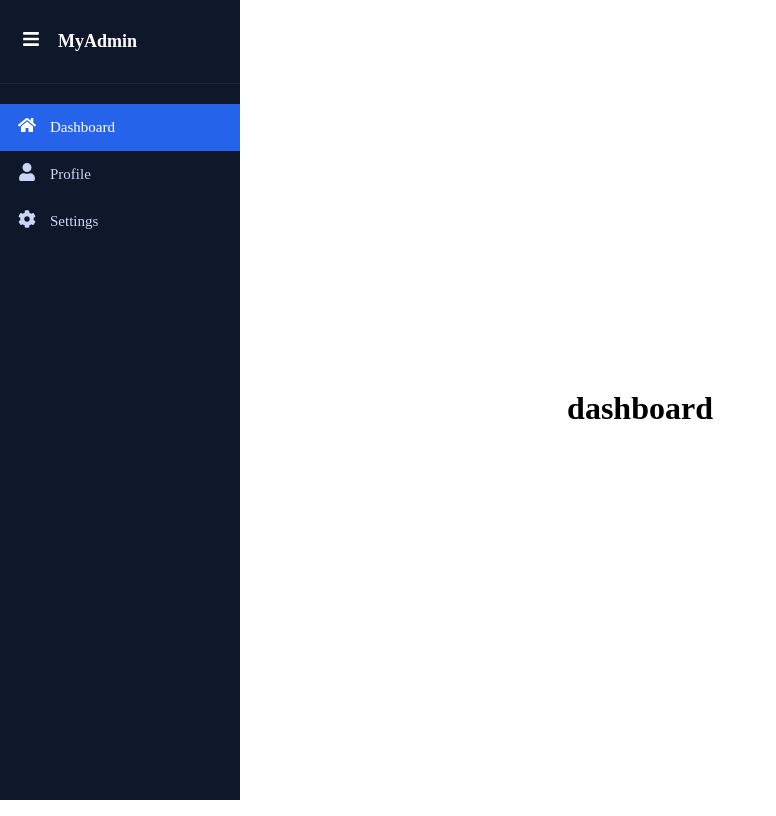
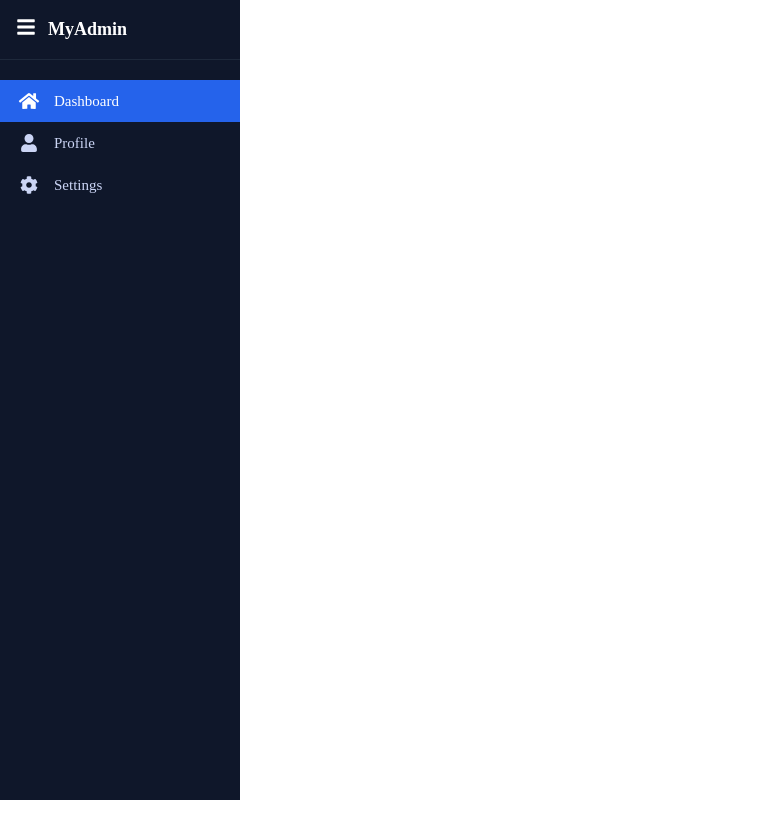
Before and after one commit to dheerajindoriya58-art/Sidebar, a React (Vite) app: page / in a window 1280 px wide. Shown: the whole page, without its empty margins (0-776 px from the left). Built offline with nearby package versions, Linux system fonts and the light colour scheme.

Commit message:
first commit

```diff
--- a/src/App.css
+++ b/src/App.css
@@ -1,47 +1,61 @@
+/* ========== RESET ========== */
+* {
+  margin: 0;
+  padding: 0;
+  box-sizing: border-box;
+}
+
+/* ========== SIDEBAR BASE ========== */
 .sidebar {
-  width: 240px;
-  height: 100vh;
-  background: #0f172a;
-  color: #fff;
   position: fixed;
   top: 0;
   left: 0;
-  transition: width 0.3s ease;
-  display: flex;
-  flex-direction: column;
+  height: 100vh;
+  background-color: #0f172a;   /* Dark Blue */
+  color: white;
+  width: 240px;
+  transition: all 0.3s ease;
+  overflow: hidden;
+  z-index: 1000;
 }
 
+/* ========== COLLAPSED MODE ========== */
 .sidebar.collapsed {
   width: 70px;
 }
 
+/* ========== HEADER ========== */
 .sidebar-header {
+  height: 60px;
   display: flex;
   align-items: center;
   gap: 12px;
-  padding: 16px;
+  padding: 0 16px;
   border-bottom: 1px solid #1e293b;
 }
 
-.logo {
+.sidebar-header h2 {
   font-size: 18px;
   font-weight: 600;
 }
 
+/* ========== TOGGLE BUTTON ========== */
 .toggle-btn {
   background: none;
   border: none;
-  color: #fff;
-  font-size: 18px;
+  color: white;
+  font-size: 20px;
   cursor: pointer;
 }
 
-.sidebar-nav {
+/* ========== NAV ========== */
+nav {
   display: flex;
   flex-direction: column;
   margin-top: 20px;
 }
 
+/* ========== NAV LINKS ========== */
 .nav-link {
   display: flex;
   align-items: center;
@@ -49,30 +63,57 @@
   padding: 12px 18px;
   color: #cbd5f5;
   text-decoration: none;
-  transition: background 0.2s;
+  font-size: 15px;
+  transition: background 0.2s ease;
 }
 
 .nav-link:hover {
-  background: #1e293b;
-  color: #fff;
-}
-
-.nav-link.active {
-  background: #2563eb;
+  background-color: #1e293b;
   color: white;
 }
 
-.icon {
-  font-size: 18px;
+/* ✅ Active Link */
+.nav-link.active {
+  background-color: #2563eb;   /* Blue */
+  color: white;
 }
 
-.text {
-  font-size: 15px;
+/* Icon Size */
+.nav-link svg {
+  font-size: 18px;
+  min-width: 22px;
 }
 
+/* ========== MOBILE RESPONSIVE ========== */
 
-.center{
-  display: grid;
-  place-items: center;
-  height: 100vh;
+/* ✅ Tablet and below */
+@media (max-width: 768px) {
+  .sidebar {
+    width: 200px;
+  }
+
+  .sidebar.collapsed {
+    width: 0;
+  }
+
+  .sidebar-header h2 {
+    font-size: 16px;
+  }
 }
+
+/* ✅ Mobile */
+@media (max-width: 480px) {
+  .sidebar {
+    width: 200px;
+    position: fixed;
+  }
+
+  .sidebar.collapsed {
+    width: 0;
+  }
+
+  .nav-link {
+    font-size: 14px;
+    padding: 10px 14px;
+  }
+}
--- a/src/components/Sidebar.jsx
+++ b/src/components/Sidebar.jsx
@@ -1,9 +1,8 @@
 import { NavLink } from "react-router-dom";
 import { FaHome, FaUser, FaCog, FaBars } from "react-icons/fa";
 import { useState } from "react";
-// import "./Sidebar.css";
+import { RxCross2 } from "react-icons/rx";
 
-// ✅ Menu configuration (scalable & reusable)
 const menuItems = [
   { path: "/", label: "Dashboard", icon: <FaHome /> },
   { path: "/profile", label: "Profile", icon: <FaUser /> },
@@ -13,22 +12,22 @@ const menuItems = [
 export default function Sidebar() {
   const [isOpen, setIsOpen] = useState(true);
 
+  function toggleSidebar() {
+    setIsOpen(!isOpen);
+  }
+
   return (
     <aside className={`sidebar ${isOpen ? "open" : "collapsed"}`}>
-      {/* ✅ Toggle Button */}
+
       <div className="sidebar-header">
-        <button
-          className="toggle-btn"
-          onClick={() => setIsOpen(!isOpen)}
-          aria-label="Toggle Sidebar"
-        >
-          <FaBars />
+        <button className="toggle-btn" onClick={toggleSidebar}>
+            {isOpen ? <FaBars /> : <RxCross2 />}
         </button>
-        {isOpen && <h2 className="logo">MyAdmin</h2>}
+
+        {isOpen && <h2>MyAdmin</h2>}
       </div>
 
-      {/* ✅ Navigation */}
-      <nav className="sidebar-nav">
+      <nav>
         {menuItems.map((item) => (
           <NavLink
             key={item.path}
@@ -37,8 +36,8 @@ export default function Sidebar() {
               isActive ? "nav-link active" : "nav-link"
             }
           >
-            <span className="icon">{item.icon}</span>
-            {isOpen && <span className="text">{item.label}</span>}
+            {item.icon}
+            {isOpen && <span>{item.label}</span>}
           </NavLink>
         ))}
       </nav>
```
